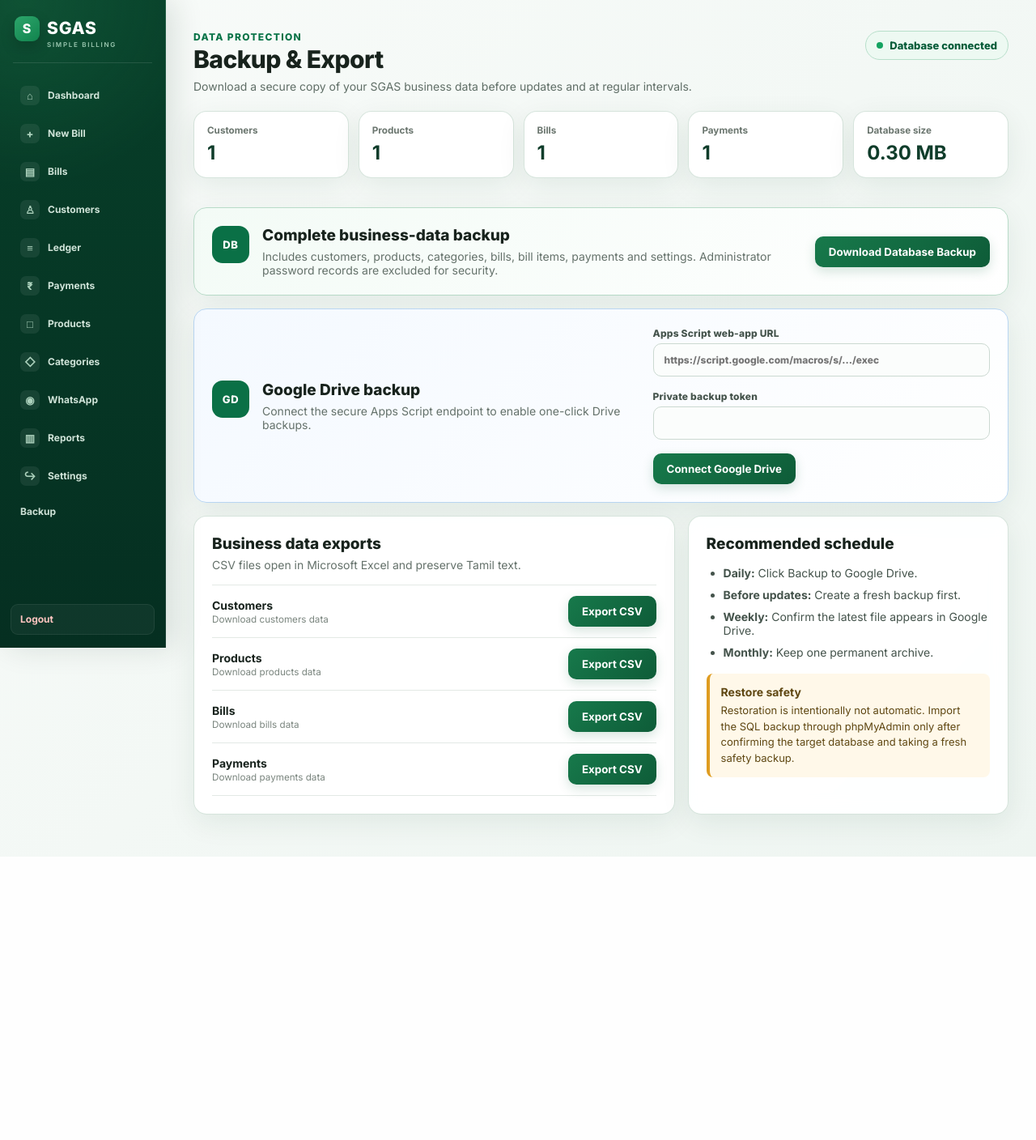
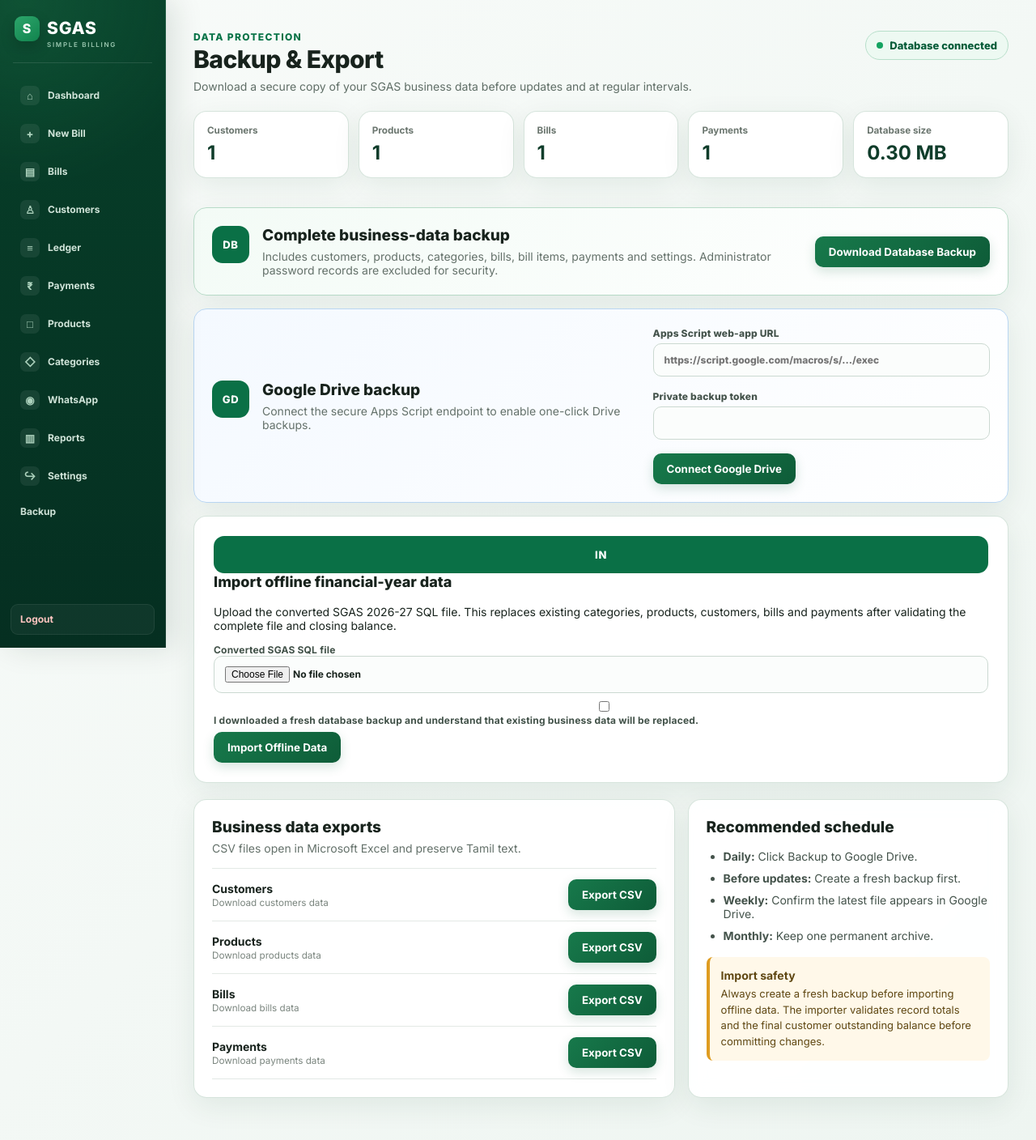
Before and after one commit to kavinpskk/agrisangamam-estimate, a PHP site: page /backup.php in a window 1280 px wide. Shown: the whole page at 81% size. Before the commit the page ends 1058 px from the top, so only its background shows below. Run offline with PHP 8.4, Linux system fonts and the light colour scheme; the visitor is signed in with stand-in values (Sample User, id 1); data comes from the database, SQL or seed files in the repository; tables that the repository leaves empty hold one stand-in row (values such as "Sample post"); some libraries are stand-ins or nearby versions.

Commit message:
Add validated offline data importer

```diff
--- a/backup.php
+++ b/backup.php
@@ -147,6 +147,84 @@ function download_csv(PDO $pdo, string $type): never {
     exit;
 }
 
+function import_sgas_sql(PDO $pdo, array $upload): array {
+    if (($upload['error'] ?? UPLOAD_ERR_NO_FILE) !== UPLOAD_ERR_OK) {
+        throw new RuntimeException('Select the converted SGAS SQL file and try again.');
+    }
+    $size = (int)($upload['size'] ?? 0);
+    if ($size < 100 || $size > 5 * 1024 * 1024) {
+        throw new RuntimeException('The import file must be smaller than 5 MB.');
+    }
+    $name = (string)($upload['name'] ?? '');
+    if (strtolower(pathinfo($name, PATHINFO_EXTENSION)) !== 'sql') {
+        throw new RuntimeException('Only the converted SGAS .sql file is accepted.');
+    }
+    $content = file_get_contents((string)$upload['tmp_name']);
+    if ($content === false || !str_starts_with($content, "-- SGAS offline-to-online import\n")) {
+        throw new RuntimeException('This is not a valid SGAS offline-data import file.');
+    }
+    if (!str_contains($content, '-- Financial year: 1 April 2026 to 31 March 2027')) {
+        throw new RuntimeException('The selected file is not the 2026-27 financial-year import.');
+    }
+
+    $allowedTables = ['bill_items','payments','bills','products','categories','customers','settings'];
+    $statements = [];
+    $expected = array_fill_keys(['bill_items','payments','bills','products','categories','customers'], 0);
+    $expectedClosing = null;
+    foreach (preg_split('/\R/u', $content) ?: [] as $lineNumber => $line) {
+        $line = trim($line);
+        if ($line === '') continue;
+        if (str_starts_with($line, '--')) {
+            if (preg_match('/^-- Closing outstanding: ([0-9]+(?:\.[0-9]{1,2})?)$/', $line, $match)) {
+                $expectedClosing = (float)$match[1];
+            }
+            continue;
+        }
+        if (in_array($line, ['SET NAMES utf8mb4;','SET FOREIGN_KEY_CHECKS=0;','SET FOREIGN_KEY_CHECKS=1;','START TRANSACTION;','COMMIT;'], true)) continue;
+        if (preg_match('/^ALTER TABLE (bill_items|payments|bills|products|categories|customers) AUTO_INCREMENT=1;$/', $line)) continue;
+        if (preg_match('/^DELETE FROM (bill_items|payments|bills|products|categories|customers);$/', $line, $match)) {
+            $statements[] = $line;
+            continue;
+        }
+        if (preg_match('/^INSERT INTO (bill_items|payments|bills|products|categories|customers|settings)\s/i', $line, $match)) {
+            $table = strtolower($match[1]);
+            if (!in_array($table, $allowedTables, true)) throw new RuntimeException('Unsupported import table.');
+            $statements[] = $line;
+            if (isset($expected[$table])) $expected[$table]++;
+            continue;
+        }
+        throw new RuntimeException('Unsupported statement on import line '.($lineNumber + 1).'.');
+    }
+    if ($expected['customers'] === 0 || $expected['products'] === 0 || $expected['bills'] === 0 || $expectedClosing === null) {
+        throw new RuntimeException('The import file is incomplete. Nothing was changed.');
+    }
+
+    $pdo->exec('SET FOREIGN_KEY_CHECKS=0');
+    try {
+        $pdo->beginTransaction();
+        foreach ($statements as $statement) $pdo->exec($statement);
+        foreach ($expected as $table => $count) {
+            $actual = (int)$pdo->query('SELECT COUNT(*) FROM `'.$table.'`')->fetchColumn();
+            if ($actual !== $count) throw new RuntimeException('Imported '.$table.' count does not match the file.');
+        }
+        $closing = (float)$pdo->query(
+            "SELECT ROUND((SELECT COALESCE(SUM(opening_balance),0) FROM customers) + "
+            ."(SELECT COALESCE(SUM(subtotal-amount_received),0) FROM bills WHERE status='active') - "
+            ."(SELECT COALESCE(SUM(amount),0) FROM payments), 2)"
+        )->fetchColumn();
+        if (abs($closing - $expectedClosing) > 0.01) {
+            throw new RuntimeException('Closing outstanding validation failed. Nothing was imported.');
+        }
+        $pdo->commit();
+    } catch (Throwable $e) {
+        if ($pdo->inTransaction()) $pdo->rollBack();
+        throw $e;
+    } finally {
+        $pdo->exec('SET FOREIGN_KEY_CHECKS=1');
+    }
+    return $expected + ['closing_balance'=>$expectedClosing];
+}
+
 $backupError = '';
 if ($_SERVER['REQUEST_METHOD'] === 'POST') {
     check_csrf();
@@ -163,6 +241,13 @@ if ($_SERVER['REQUEST_METHOD'] === 'POST') {
         if ($action === 'drive_backup') {
             $result = upload_database_backup($pdo);
             $_SESSION['backup_success'] = 'Backup uploaded to Google Drive: '.(string)$result['filename'];
+            header('Location: backup.php');
+            exit;
+        }
+        if ($action === 'import_offline') {
+            if (($_POST['confirm_import'] ?? '') !== 'yes') throw new RuntimeException('Confirm that you created a fresh backup before importing.');
+            $result = import_sgas_sql($pdo, $_FILES['import_file'] ?? []);
+            $_SESSION['backup_success'] = 'Offline data imported successfully: '.number_format($result['customers']).' customers, '.number_format($result['products']).' products, '.number_format($result['bills']).' bills and '.number_format($result['payments']).' payments. Closing outstanding ₹'.number_format($result['closing_balance'], 2).'.';
             header('Location: backup.php');
             exit;
         }
@@ -204,7 +289,7 @@ try {
 <title>Backup & Export — SGAS</title>
 <link rel="stylesheet" href="assets/app.css?v=20260831-36">
 <link rel="stylesheet" href="assets/sidebar.css?v=20260831-2">
-<link rel="stylesheet" href="assets/backup.css?v=20260901-2">
+<link rel="stylesheet" href="assets/backup.css?v=20260902-3">
 </head>
 <body class="page-backup">
 <button type="button" class="menu-toggle no-print" aria-label="Open menu" aria-expanded="false">☰</button>
@@ -267,6 +352,17 @@ try {
 <?php endif; ?>
 </section>
 
+<section class="card import-card">
+<div class="import-copy"><span class="backup-icon">IN</span><div><h2>Import offline financial-year data</h2><p>Upload the converted SGAS 2026-27 SQL file. This replaces existing categories, products, customers, bills and payments after validating the complete file and closing balance.</p></div></div>
+<form method="post" enctype="multipart/form-data" class="import-form" onsubmit="return confirm('Importing will replace the current business data. Continue?')">
+<input type="hidden" name="csrf" value="<?=csrf()?>">
+<input type="hidden" name="action" value="import_offline">
+<label class="file-field"><span>Converted SGAS SQL file</span><input type="file" name="import_file" accept=".sql,application/sql,text/plain" required></label>
+<label class="import-confirm"><input type="checkbox" name="confirm_import" value="yes" required><span>I downloaded a fresh database backup and understand that existing business data will be replaced.</span></label>
+<button type="submit" class="import-button">Import Offline Data</button>
+</form>
+</section>
+
 <section class="backup-grid">
 <div class="card">
 <h2>Business data exports</h2>
@@ -292,7 +388,7 @@ try {
 <li><b>Weekly:</b> Confirm the latest file appears in Google Drive.</li>
 <li><b>Monthly:</b> Keep one permanent archive.</li>
 </ul>
-<div class="safety-note"><b>Restore safety</b><p>Restoration is intentionally not automatic. Import the SQL backup through phpMyAdmin only after confirming the target database and taking a fresh safety backup.</p></div>
+<div class="safety-note"><b>Import safety</b><p>Always create a fresh backup before importing offline data. The importer validates record totals and the final customer outstanding balance before committing changes.</p></div>
 </div>
 </section>
 </main>
```
